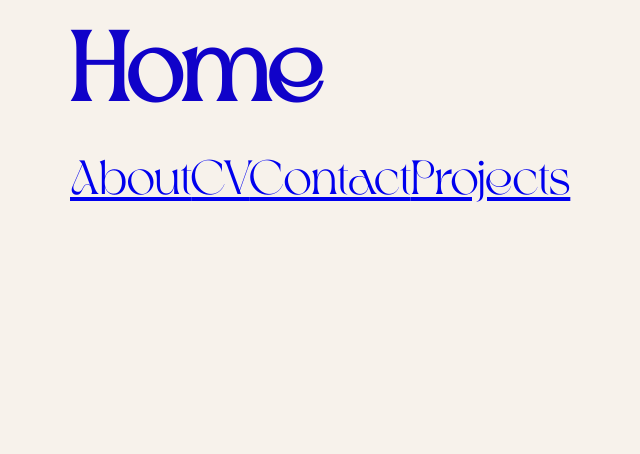
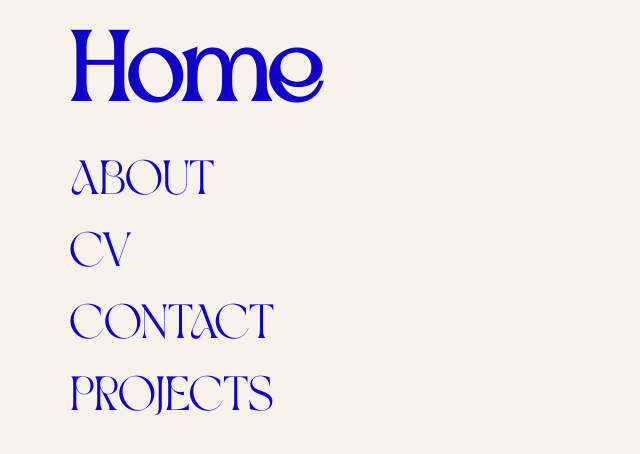
Before and after one commit to lisamarieandersson/showcase-pro, a React (Vite) app: page / in a window 1280 px wide. Shown: the top 454 px of the page, without its empty margins (110-750 px from the left). Built offline with nearby package versions, Linux system fonts and the light colour scheme.

Commit message:
add nav menu

```diff
--- a/src/pages/HomePage.tsx
+++ b/src/pages/HomePage.tsx
@@ -1,14 +1,11 @@
 // HomePage.tsx
-import { Link } from 'react-router-dom';
+import NavigationMenu from '../components/navigation-menu/NavigationMenu';
 
 function HomePage() {
   return (
     <div>
       <h1>Home</h1>
-      <Link to="/about">About</Link>
-      <Link to="/cv">CV</Link>
-      <Link to="/contact">Contact</Link>
-      <Link to="/projects">Projects</Link>
+      <NavigationMenu />
     </div>
   );
 }
```
